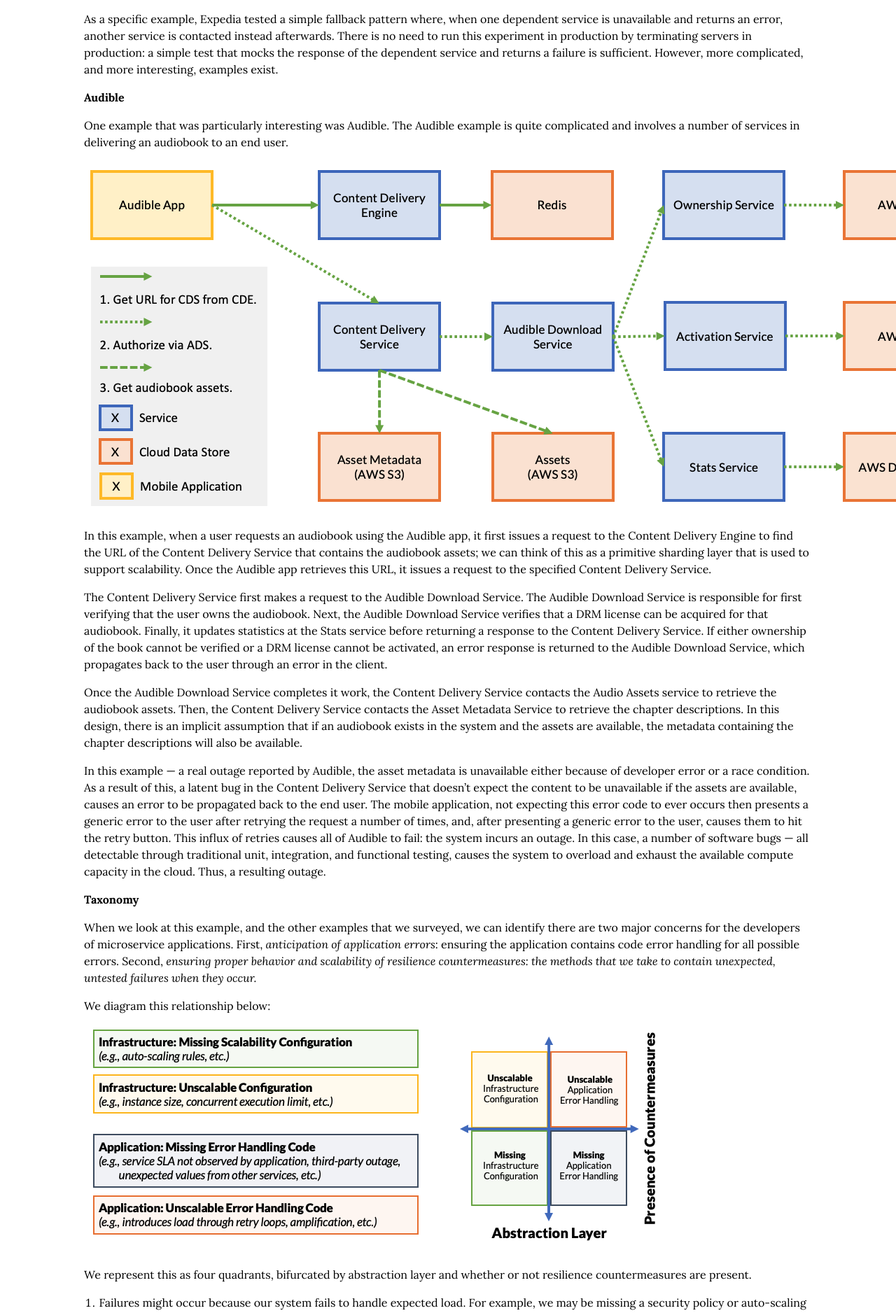
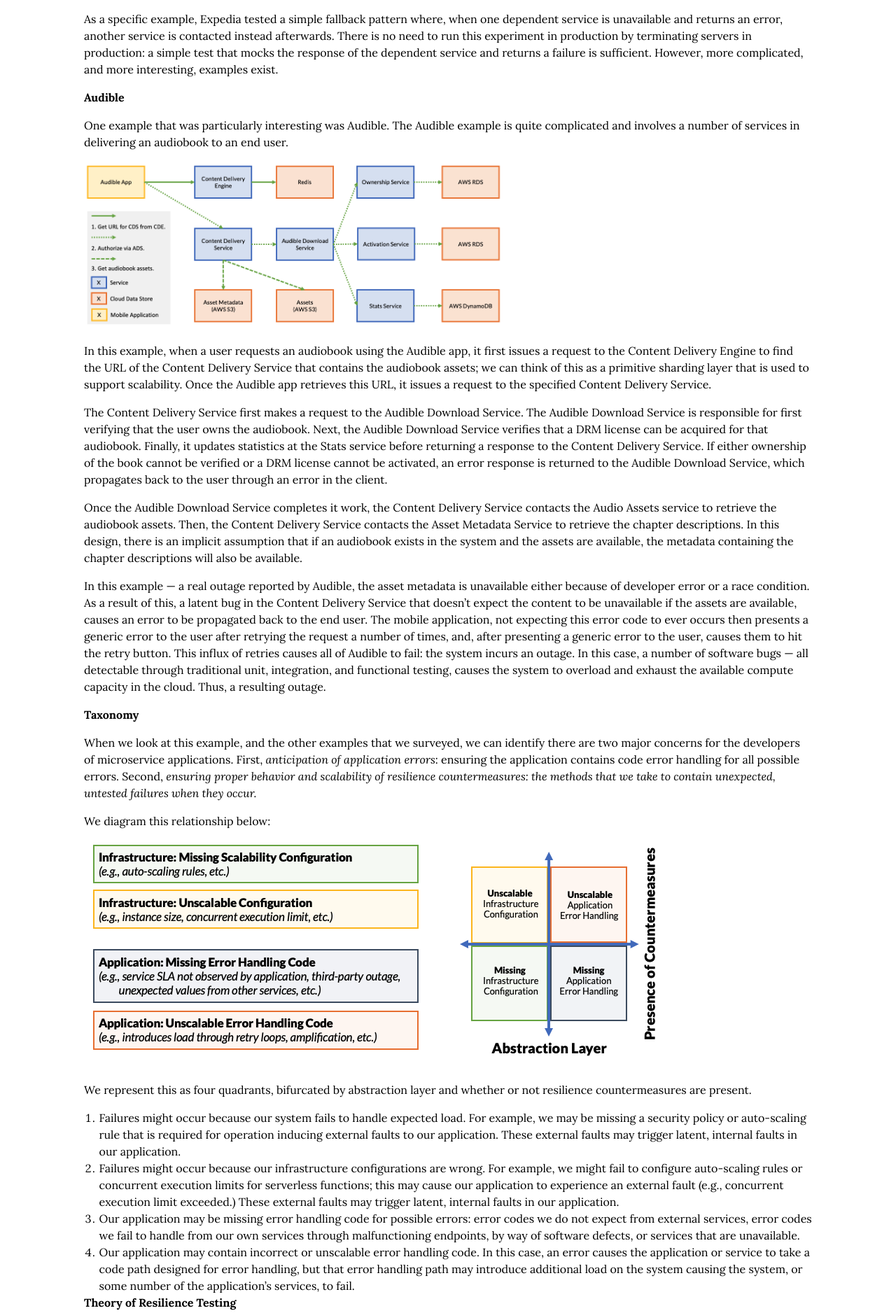
Before and after one commit to cmeiklejohn/cmeiklejohn.github.io, a Jekyll site: the page built from _posts/2022-03-19-understanding-faults.markdown, in a window 1280 px wide. Shown: the part 2793-4669 px from the top of the page at 70% size. Built offline with Jekyll 4.4.1, drawn with Linux system fonts in a browser that asks for light colours; some web fonts are replaced.

Commit message:
prototype

```diff
--- a/_posts/2022-03-19-understanding-faults.markdown
+++ b/_posts/2022-03-19-understanding-faults.markdown
@@ -88,7 +88,7 @@
 
 One example that was particularly interesting was Audible.  The Audible example is quite complicated and involves a number of services in delivering an audiobook to an end user.
 
-![Audible Example](/img/audible.png)
+<img src="/img/audible.png" width="600">
 
 In this example, when a user requests an audiobook using the Audible app, it first issues a request to the Content Delivery Engine to find the URL of the Content Delivery Service that contains the audiobook assets; we can think of this as a primitive sharding layer that is used to support scalability.  Once the Audible app retrieves this URL, it issues a request to the specified Content Delivery Service.
 
```
